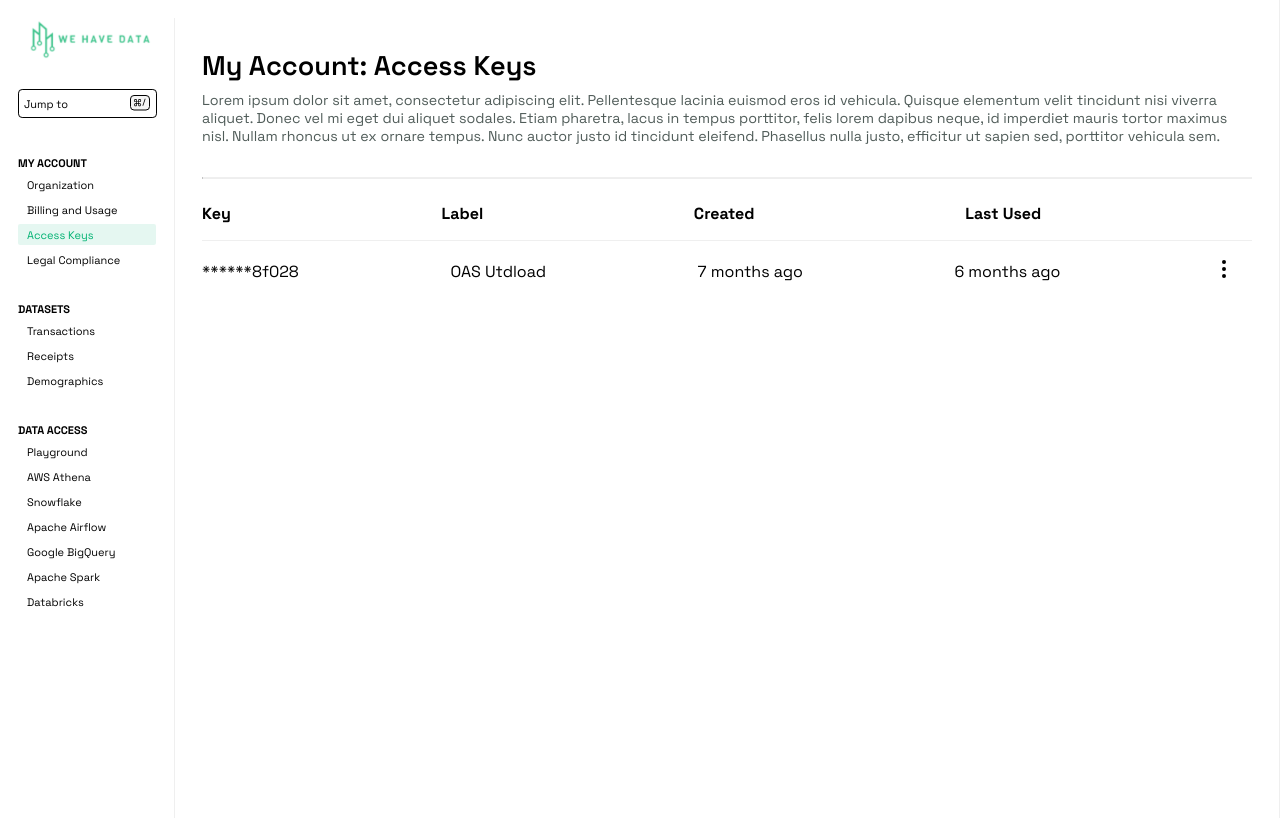
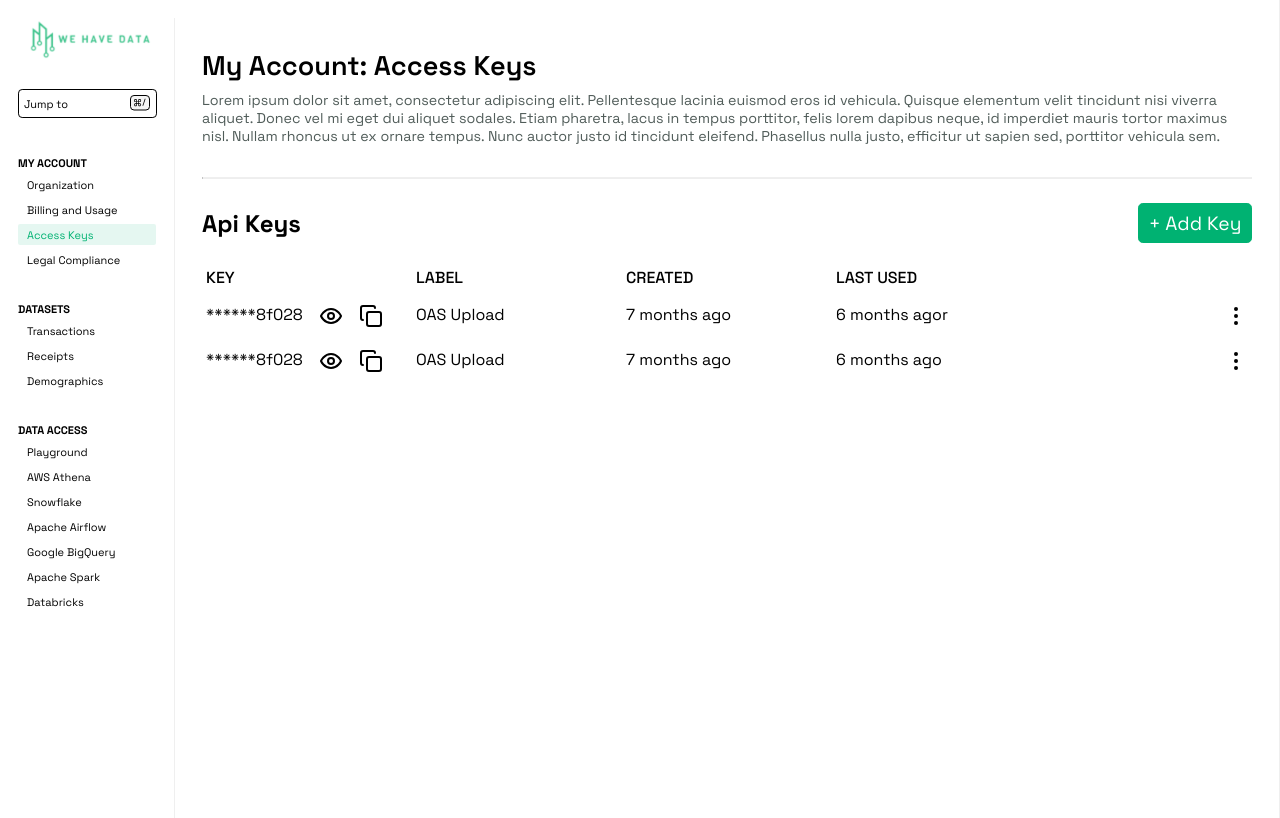
Before and after one commit to tiki/website-client-shop, a Vue app in the folder web/: page /myAccount/accessKeys in a window 1280 px wide. Both pictures are taken after a click on the item "Access Keys". Built offline with nearby package versions, Linux system fonts and the light colour scheme.

Commit message:
access keys screen

```diff
--- a/web/src/AccessKeys/AccessKeysList.vue
+++ b/web/src/AccessKeys/AccessKeysList.vue
@@ -1,87 +1,115 @@
 <script setup lang="ts">
-
+import { reactive, ref } from 'vue'
 
 const key = '******8f028'
+const labels = ['Key', 'Label', 'Created', 'Last Used', '']
+
+const keys = reactive([
+  {
+    hashedKey: '******8f028',
+    key: 'a8y901m8f028',
+    keyLabel: 'OAS Upload',
+    created: '7 months ago',
+    lastUse: '6 months agor',
+    isHidden: true
+  },
+  {
+    hashedKey: '******8f028',
+    key: 'a8y901m8f028',
+    keyLabel: 'OAS Upload',
+    created: '7 months ago',
+    lastUse: '6 months ago',
+    isHidden: true
+  }
+])
+
+const toggleVisibility = (index: number) => {
+  keys[index].isHidden = !keys[index].isHidden
+}
+
+const copyToClipboard = (value: string) => {
+  navigator.clipboard.writeText(value)
+}
 </script>
 
 <template>
-  <!-- <div class="list-container">
-        <div class="list-header">
-            <p>Key</p>
-            <p>Label</p>
-            <p>Created</p>
-            <p>Last Used</p>
-            <p ></p>
+  <div class="list-header">
+    <h2>Api Keys</h2>
+    <button>
+        + Add Key
+    </button>
+  </div>
+  <div class="grid">
+    <span v-for="label in labels" :key="label" class="labels">
+      {{ label }}
+    </span>
+    <template v-for="(keyItem, index) in keys" :key="index">
+      <span>
+        <div class="key-container">
+          <p>{{ keyItem.isHidden ? keyItem.hashedKey : keyItem.key }}</p>
+          <button @click="toggleVisibility(index)">
+            <img src="../assets/visibility_on.svg" alt="" v-if="keyItem.isHidden" />
+            <img src="../assets/visibility_off.svg" alt="" v-if="!keyItem.isHidden" />
+          </button>
+          <button @click="copyToClipboard(keyItem.key)">
+            <img src="../assets/copy.svg" alt="" />
+          </button>
         </div>
-        <div class="list-body">
-            <p>Key</p>
-            <p>OAS Upload</p>
-            <p>7 months ago</p>
-            <p>6 months ago</p>
-            <p></p>
-        </div>
-    </div> -->
-  <table class="list-container">
-    <thead>
-      <tr class="list-header">
-        <th>Key</th>
-        <th>Label</th>
-        <th>Created</th>
-        <th>Last Used</th>
-        <th></th>
-      </tr>
-    </thead>
-    <tbody>
-      <tr class="list-body">
-        <td>{{ key}}</td>
-        <td>OAS Utdload</td>
-        <td>7 months ago</td>
-        <td>6 months ago</td>
-        <td>
-            <button>
-                <img src="../assets/three_dots_icons.svg" alt="">
-            </button>
-        </td>
-      </tr>
-    </tbody>
-  </table>
+      </span>
+      <span>{{ keyItem.keyLabel }}</span>
+      <span>{{ keyItem.created }}</span>
+      <span>{{ keyItem.lastUse }}</span>
+      <span class="options-button">
+        <button>
+          <img src="../assets/three_dots_icons.svg" alt="" />
+        </button>
+      </span>
+    </template>
+  </div>
 </template>
 
 <style scoped>
+button {
+  border: none;
+  background: transparent;
+  cursor: pointer;
+}
 
-.list-container {
+.options-button{
+    text-align: right;
+}
+
+.labels {
+  text-transform: uppercase;
+  font-weight: 500;
+}
+.key-container {
   display: flex;
-  flex-direction: column;
-  width: 100%;
   gap: 1em;
 }
 
-
-button{
-    border: none;
-    background: transparent;
-    cursor: pointer;
+.grid {
+  display: grid;
+  grid-template-columns: repeat(5, 1fr);
 }
 
-tbody {
-  display: flex;
-  flex-direction: column;
+.grid > span {
+  padding: 8px 4px;
 }
 
-.list-header {
-  display: flex;
-  justify-content: space-between;
-  align-items: center;
-  padding: 0 0 1em 0;
-  width: 100%;
-  border-bottom: 1px solid #00000010;
-  font-weight: 500;
+.list-header{
+    display: flex;
+    justify-content: space-between;
+    margin-bottom: 1em;
+    align-items: center;
 }
 
-.list-body {
-  display: flex;
-  justify-content: space-between;
-  align-items: center;
-  padding: 0 1em 0 0;
+.list-header button {
+    font-size: 1.2em;
+    background: var(--accent-color);
+    padding: 0.35em 0.5em;
+    border: 1px solid var(--accent-color);
+    border-radius: 0.25em;
+    color: white;
 }
 </style>
```
Also changed, not shown: web/src/assets/copy.svg (added), web/src/assets/copy_icon.svg (deleted).
